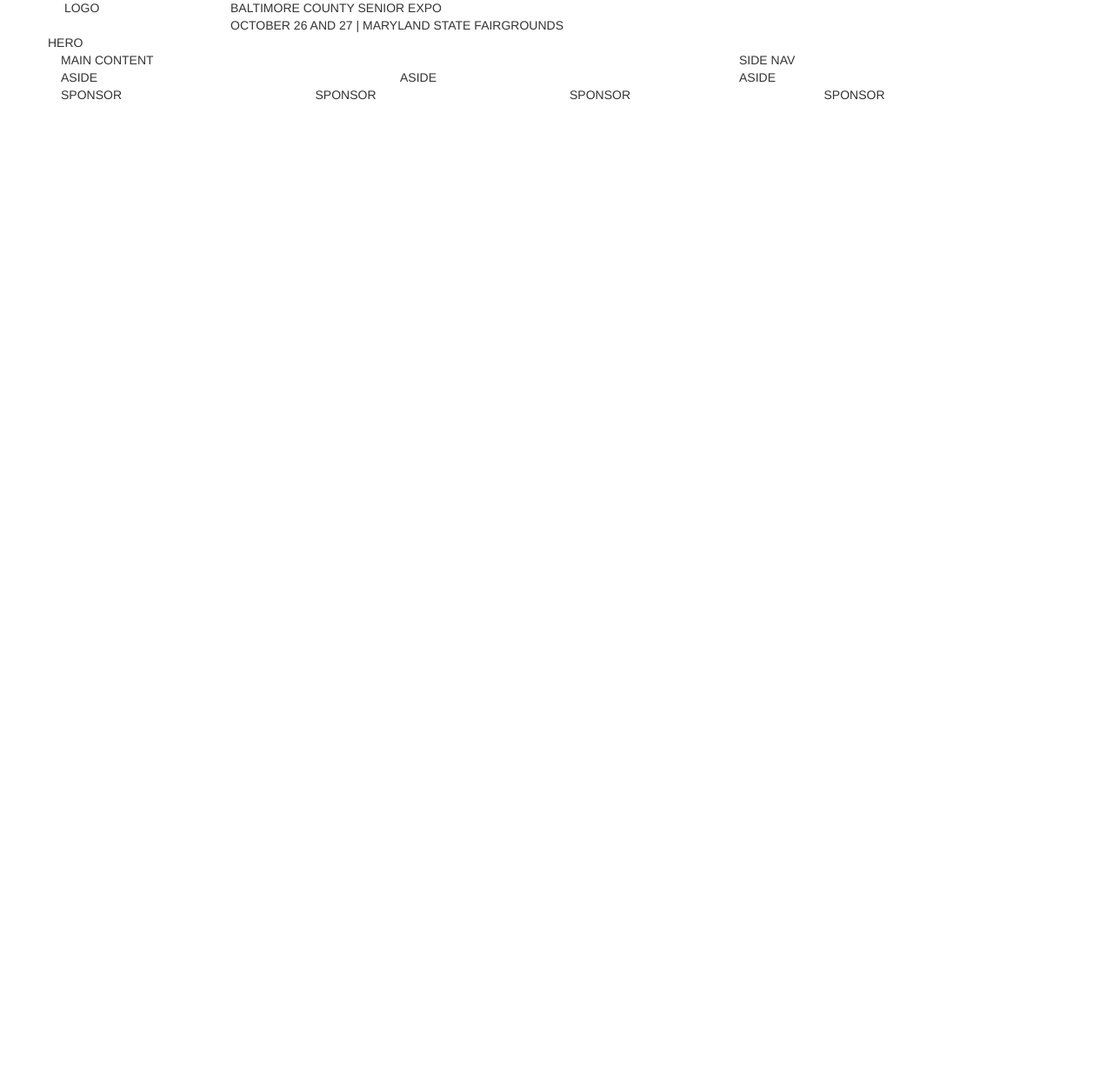
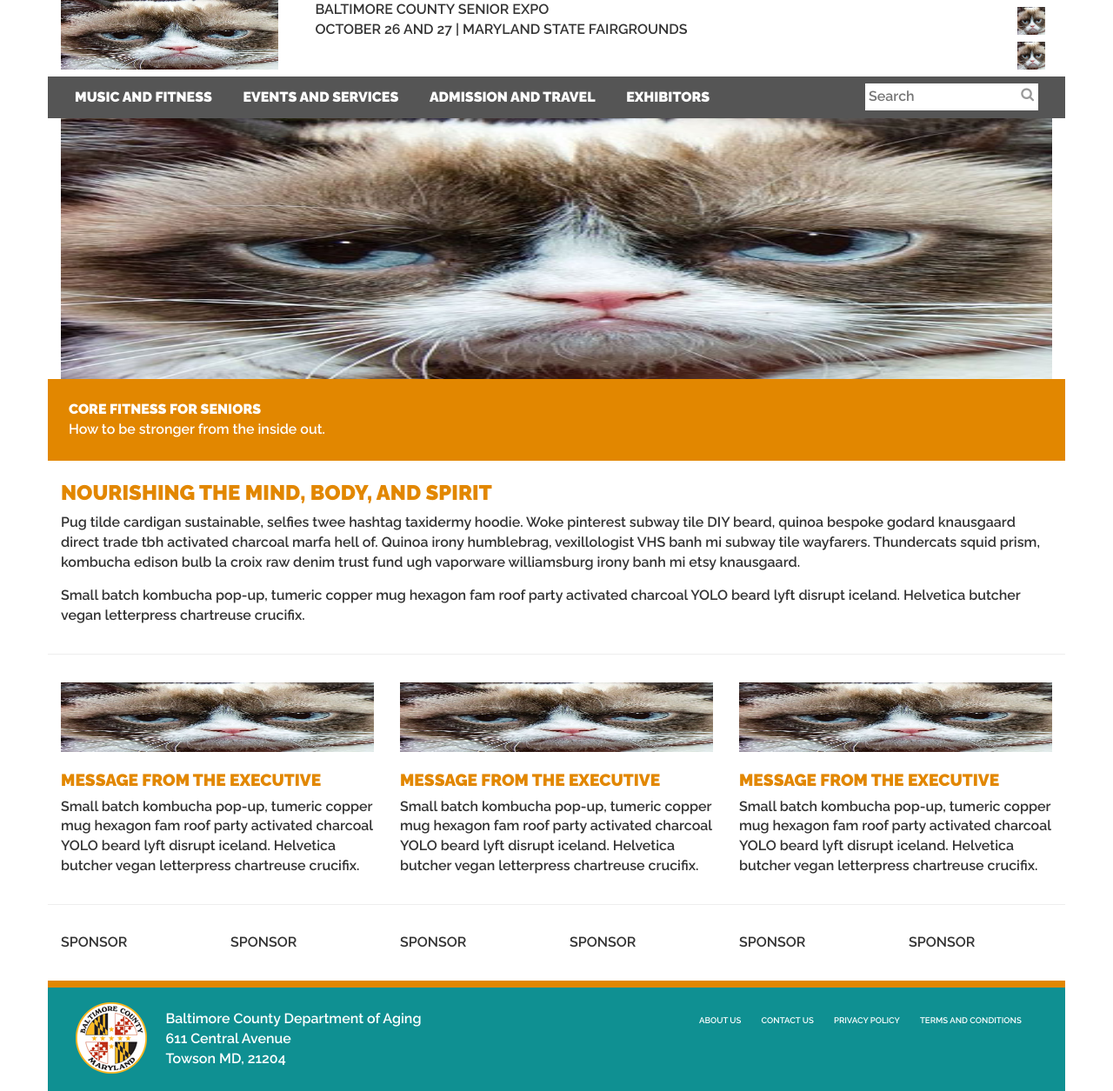
Before and after one commit to baltimorecounty/PowerOfAge-Website, a website: page mockups/index.pug in a window 1280 px wide. Shown: the whole page at 87% size. Before the commit the page ends 800 px from the top, so only its background shows below. Drawn offline with nearby package versions, Linux system fonts and the light colour scheme; files that its build step writes are made by us from their sources.

Commit message:
Incremental checkin

```diff
--- a/gulpfile.js
+++ b/gulpfile.js
@@ -18,7 +18,7 @@
 });
 
 gulp.task('process-scss', () => {
-	return gulp.src('stylesheets/master.scss')
+	return gulp.src(['stylesheets/master.scss', 'stylesheets/home.scss'])
 		.pipe(sass())
 		.pipe(cssnano({ autoprefixer: false }))
 		.pipe(rename({ suffix: '.min' }))
@@ -68,3 +68,8 @@
 gulp.task('default', ['clean'], (callback) => {
 	return runSequence(['process-pug', 'process-scss', 'process-js', 'move-images'], callback);
 });
+
+gulp.task('watcher', () => {
+	gulp.watch('**/*.pug', ['default']);
+	gulp.watch('**/*.scss', ['default']);
+});
--- a/mockups/data.pug
+++ b/mockups/data.pug
@@ -9,10 +9,8 @@
 		table(id="data")
 
 			tr
-				td
-					| 252
-				td
-					| Heather's List
+				td 252
+				td Heather's List
 				td
 					p
 						| Tofu jean shorts hell of photo booth cold-pressed. Chillwave chia
--- a/mockups/index.pug
+++ b/mockups/index.pug
@@ -4,67 +4,138 @@
 
 	head
 
-		meta(name='viewport', content='width=device-width, initial-scale=1')
-		link(href='https://cdnjs.cloudflare.com/ajax/libs/font-awesome/4.7.0/css/font-awesome.min.css', rel='stylesheet')
-		link(href='../dist/css/master.min.css', rel='stylesheet')
+		meta(name='viewport' content='width=device-width, initial-scale=1')
+		link(href='https://cdnjs.cloudflare.com/ajax/libs/font-awesome/4.7.0/css/font-awesome.min.css' rel='stylesheet')
+		link(href="https://fonts.googleapis.com/css?family=Raleway:400,600,600i,900" rel="stylesheet")
+		link(href='/dist/css/master.min.css' rel='stylesheet')
+		link(href='/dist/css/home.min.css' rel='stylesheet')
 
 	body
 
 		.container
 
-			header
+			header.row
 
-				.row
+				.col-md-12
 
-					.col-md-2.col-xs-12
+					.row
 
-						img(src='')
-						|  LOGO
+						.col-md-3.col-xs-12
 
-					.col-md-9.col-xs-10
+							img(src="/dist/images/grumpy-cat.jpg" width=250 height=80)
 
-						div BALTIMORE COUNTY SENIOR EXPO
-						div OCTOBER 26 AND 27 | MARYLAND STATE FAIRGROUNDS
+						.col-md-8.col-xs-10
 
-					.col-md-1.col-xs-2
+							div BALTIMORE COUNTY SENIOR EXPO
+							div OCTOBER 26 AND 27 | MARYLAND STATE FAIRGROUNDS
 
-						div
+						.col-md-1.col-xs-2.social
 
-							a(href='#')
-							img(src='')
+							div
 
-						div
+								a(href='#')
+									img(src="/dist/images/grumpy-cat.jpg" width=32 height=32)
 
-							a(href='#')
-							img(src='')
-				.row
+							div
 
-					nav
+								a(href='#')
+									img(src="/dist/images/grumpy-cat.jpg" width=32 height=32)
 
-			section.hero
+					.row.nav-bar
 
-				.row HERO
+						.col-md-12
 
-			section.main
+							nav.pull-left
+								ul
+									li
+										a(href="#") Music and Fitness
+									li
+										a(href="#") Events and Services
+									li
+										a(href="#") Admission and Travel
+									li
+										a(href="#") Exhibitors
 
-				.row
-					.col-md-8 MAIN CONTENT
-					.col-md-4 SIDE NAV
+							.search.pull-right
+								input(type="text" id="search-box" aria-label="Search" placeholder="Search")
+								i(class="fa fa-search search-icon")
 
-				.row
-					aside.col-md-4 ASIDE
-					aside.col-md-4 ASIDE
-					aside.col-md-4 ASIDE
+			.row
+				.col-md-12
+					img(src="/dist/images/grumpy-cat.jpg" width="100%" height=300)
 
-			section.sponsors
-				.row
-					.col-md-3 SPONSOR
-					.col-md-3 SPONSOR
-					.col-md-3 SPONSOR
-					.col-md-3 SPONSOR
+			.row
+				.col-md-12.hero-caption
+					.hero-caption-header Core Fitness For Seniors
+					p How to be stronger from the inside out.
 
-			footer
-				.row
-					.col-md-6
-					.col-md-6
-						nav
+
+			.row
+				.col-md-12
+					h2 Nourishing the mind, body, and spirit
+
+					p
+						| Pug tilde cardigan sustainable, selfies twee hashtag taxidermy hoodie. Woke pinterest subway tile DIY
+						| beard, quinoa bespoke godard knausgaard direct trade tbh activated charcoal marfa hell of. Quinoa irony
+						| humblebrag, vexillologist VHS banh mi subway tile wayfarers. Thundercats squid prism, kombucha edison
+						| bulb la croix raw denim trust fund ugh vaporware williamsburg irony banh mi etsy knausgaard.
+
+					p
+						| Small batch kombucha pop-up, tumeric copper mug hexagon fam roof party activated charcoal YOLO beard lyft
+						| disrupt iceland. Helvetica butcher vegan letterpress chartreuse crucifix.
+
+			.row.asides
+
+				aside.col-md-4.col-xs-12
+					img(src="/dist/images/grumpy-cat.jpg" width="100%" height=80)
+					h3 Message from the executive
+					p
+						| Small batch kombucha pop-up, tumeric copper mug hexagon fam roof party activated charcoal YOLO beard lyft
+						| disrupt iceland. Helvetica butcher vegan letterpress chartreuse crucifix.
+
+				aside.col-md-4.col-xs-12
+					img(src="/dist/images/grumpy-cat.jpg" width="100%" height=80)
+					h3 Message from the executive
+					p
+						| Small batch kombucha pop-up, tumeric copper mug hexagon fam roof party activated charcoal YOLO beard lyft
+						| disrupt iceland. Helvetica butcher vegan letterpress chartreuse crucifix.
+
+				aside.col-md-4.col-xs-12
+					img(src="/dist/images/grumpy-cat.jpg" width="100%" height=80)
+					h3 Message from the executive
+					p
+						| Small batch kombucha pop-up, tumeric copper mug hexagon fam roof party activated charcoal YOLO beard lyft
+						| disrupt iceland. Helvetica butcher vegan letterpress chartreuse crucifix.
+
+			section.sponsors.row
+				.col-md-2 SPONSOR
+				.col-md-2 SPONSOR
+				.col-md-2 SPONSOR
+				.col-md-2 SPONSOR
+				.col-md-2 SPONSOR
+				.col-md-2 SPONSOR
+
+			footer.row
+				.col-md-6
+					.row
+						.col-md-2
+							img(src="/dist/images/county-seal.png")
+						.col-md-10
+							address
+								| Baltimore County Department of Aging
+								br
+								| 611 Central Avenue
+								br
+								| Towson MD, 21204
+
+				.col-md-6
+					nav.pull-right
+						ul
+							li
+								a(href="#") About Us
+							li
+								a(href="#") Contact Us
+							li
+								a(href="#") Privacy Policy
+							li
+								a(href="#") Terms and Conditions
--- a/mockups/north.pug
+++ b/mockups/north.pug
@@ -13,12 +13,10 @@
 		script(src="/dist/js/master.min.js")
 		script(src="/dist/js/page-specific/senior-expo-booths.min.js")
 
-		title
-			| Aging Expo Booth Tool
+		title Aging Expo Booth Tool
 
 	head
 
 	body
 
-		script
-			| baltimoreCounty.pageSpecific.seniorExpoBooths.display('/dist/images/aging-expo-north-hall.svg', 800, 700);
+		script baltimoreCounty.pageSpecific.seniorExpoBooths.display('/dist/images/aging-expo-north-hall.svg', 800, 700);
--- /dev/null
+++ b/stylesheets/home.scss
@@ -0,0 +1,2 @@
+@import "partials/variables";
+@import "partials/homepage";
--- a/stylesheets/master.scss
+++ b/stylesheets/master.scss
@@ -1,3 +1,8 @@
 @import "vendor/bootstrap.scss";
 
+@import "partials/variables";
+@import "partials/body";
+@import "partials/headings";
+@import "partials/header";
 @import "partials/reservationator";
+@import "partials/footer";
--- /dev/null
+++ b/stylesheets/partials/_body.scss
@@ -0,0 +1,13 @@
+body {
+	font-family: $main-font;
+	font-size: 16px;
+	font-weight: 600;
+}
+
+p {
+	margin-top: 0;
+
+	&:last-child {
+		margin-bottom: 0;
+	}
+}
--- /dev/null
+++ b/stylesheets/partials/_footer.scss
@@ -0,0 +1,40 @@
+footer {
+	background: $green;
+	border-top: 8px solid $tan;
+	padding: 1em;
+	margin-top: 2em;
+	color: white;
+
+	address {
+		padding: .6em;
+		font-style: normal;
+	}
+
+	nav {
+		padding: .6em;
+
+		ul {
+			display: inline-block;
+			list-style-type: none;
+			padding: 0;
+			margin: 0;
+
+			li {
+				display: inline-block;
+				line-height: 1.5em;
+				margin: 0 1em;
+				text-transform: uppercase;
+				font-size: .6em;
+
+				a {
+					color: white;
+					text-decoration: none;
+
+					&:hover {
+						color: $tan;
+					}
+				}
+			}
+		}
+	}
+}
--- /dev/null
+++ b/stylesheets/partials/_header.scss
@@ -0,0 +1,72 @@
+header {
+
+	.nav-bar {
+		background: $dark-gray;
+		padding: .5em 1em;
+
+		nav {
+			font-weight: 900;
+			position: relative;
+
+			ul {
+				display: inline-block;
+				list-style-type: none;
+				padding: 0;
+				margin: 0;
+
+				li {
+					display: inline-block;
+					line-height: 2em;
+					margin: 0 1em;
+					text-transform: uppercase;
+
+					&:first-child {
+						margin-left: 0;
+					}
+
+					&:last-child {
+						margin-right: 0;
+					}
+
+					a {
+						color: white;
+						text-decoration: none;
+
+						&:hover {
+							color: $tan;
+						}
+					}
+
+				}
+
+			}
+		}
+
+		.search {
+			position: relative;
+
+			input {
+				padding: .25em;
+				width: 100%;
+				border: none;
+			}
+
+			.search-icon {
+				position: absolute;
+				right: 5px;
+				top: 4px;
+				color: #999;
+			}
+		}
+
+	}
+
+	.social {
+
+		div {
+			text-align: right;
+			margin: .5em;
+		}
+	}
+
+}
--- /dev/null
+++ b/stylesheets/partials/_headings.scss
@@ -0,0 +1,22 @@
+h1, h2, h3 {
+	font-family: $main-font;
+	text-transform: uppercase;
+	margin-bottom: .25em;
+}
+
+h1 {
+	font-size: 2.5em;
+	font-weight: 900;
+}
+
+h2 {
+	font-size: 1.5em;
+	font-weight: 900;
+	color: $tan;
+}
+
+h3 {
+	font-size: 1.2em;
+	font-weight: 900;
+	color: $tan;
+}
--- /dev/null
+++ b/stylesheets/partials/_homepage.scss
@@ -0,0 +1,20 @@
+
+.hero-caption {
+	background: $tan;
+	padding: 1.5em;
+	color: white;
+
+	.hero-caption-header {
+		text-transform: uppercase;
+		font-weight: 900;
+	}
+}
+
+.asides {
+	border-top: 1px solid #eee;
+	border-bottom: 1px solid #eee;
+	padding-top: 2em;
+	padding-bottom: 2em;
+	margin-top: 2em;
+	margin-bottom: 2em;
+}
--- /dev/null
+++ b/stylesheets/partials/_variables.scss
@@ -0,0 +1,5 @@
+$green: #0f9092;
+$tan: #e28700;
+$dark-gray: #555;
+
+$main-font: 'Raleway', sans-serif;
```
Also changed, not shown: dist/css/home.min.css (added), dist/css/master.min.css, dist/images/county-seal.png (added), dist/images/grumpy-cat.jpg (added), dist/index.html, images/county-seal.png (added), images/grumpy-cat.jpg (added).
